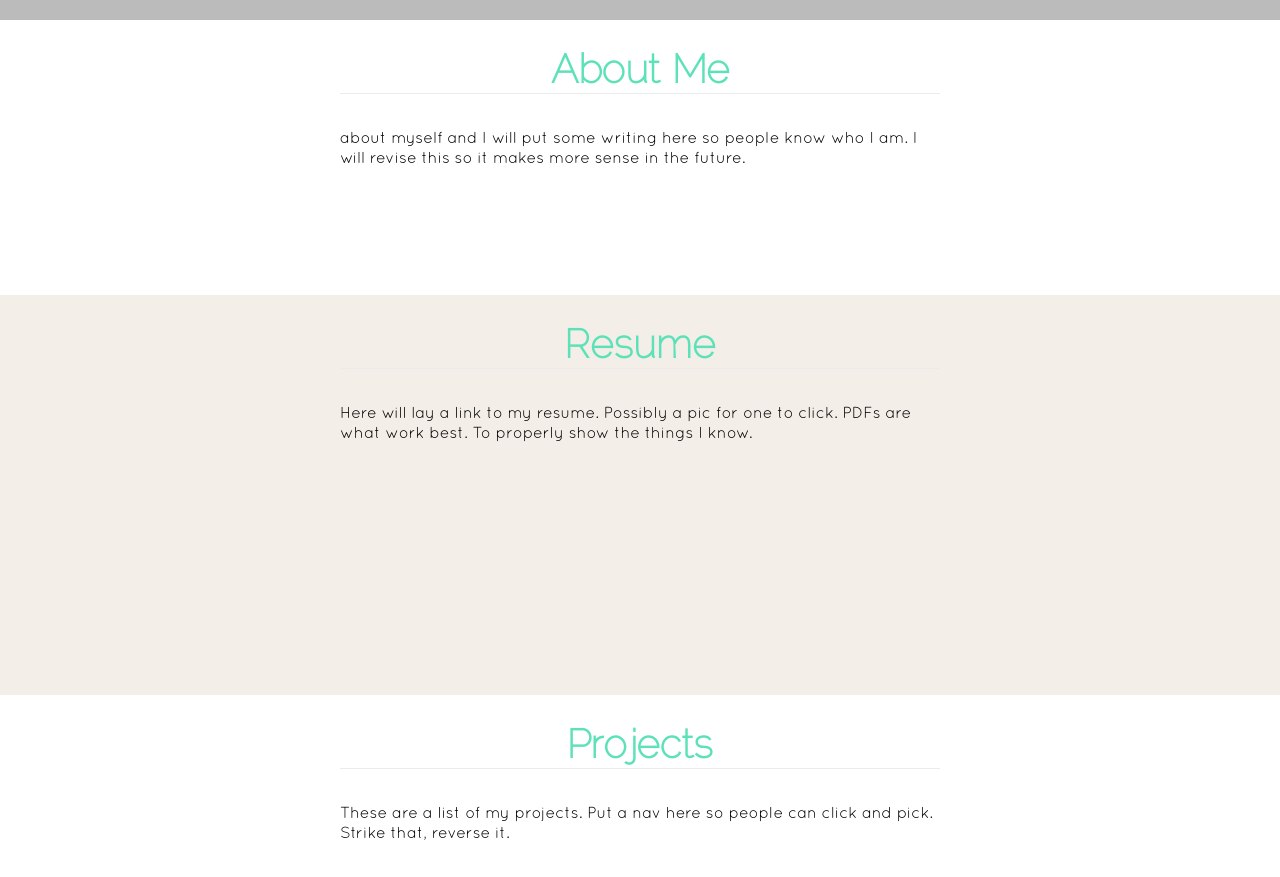
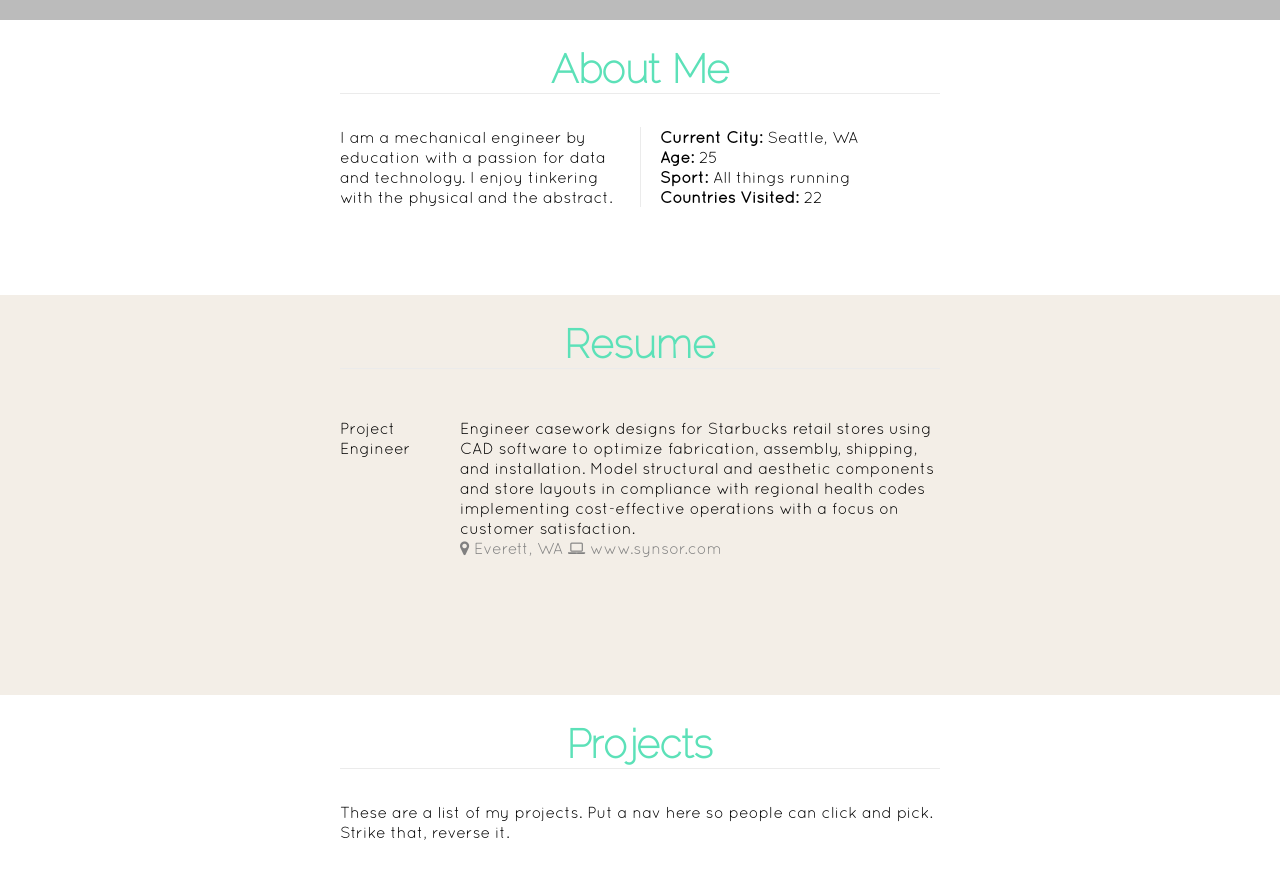
Before and after one commit to lbergam/laurenbergam, a plain HTML site: page index.html in a window 1280 px wide. Shown: the part 780-1657 px from the top of the page. Drawn offline with Linux system fonts and the light colour scheme; grey boxes are pictures that could not be loaded.

Commit message:
About me section, beginning of resume section

```diff
--- a/index.html
+++ b/index.html
@@ -1,21 +1,22 @@
 <!DOCTYPE html>
-
 
 
 <html lang="en">
 
-<!--Header-->
+<!--Header Tab-->
   <head>
       <meta charset="utf-8" />
       <title>Lauren Bergam</title>
       <link rel="icon" href="/image/favicon.ico" type="image/gif" sizes="16x16">
       <link rel="stylesheet" type="text/css" href="StyleSheet.css">
+      <meta name="viewport" content="width=device-width, initial-scale=1">
+      <link rel="stylesheet" href="https://cdnjs.cloudflare.com/ajax/libs/font-awesome/4.7.0/css/font-awesome.min.css">
   </head>
 
 <!--Body-->
   <body>
 
-      <!--Menu Bar-->
+<!--Menu Bar-->
     <div class="navbar">
      <a href="#home">HOME</a>
      <a href="#portfolio">PORTFOLIO</a>
@@ -23,27 +24,46 @@
      <a href="#contact">CONTACT</a>
     </div>
 
-
+<!--Background Image-->
      <div class="jumbotron">
          <div id="hcontainer" >
-            <h1>LAUREN BERGAM</h1>
+            <h1>LAUREN <br> BERGAM</h1>
          </div>
      </div>
 
+<!--Body Sectons-->
      <div class="acontainer">
          <div class="content">
              <h2>About Me</h2>
-             <p> about myself and I will put some writing here
-             so people know who I am. I will revise this so it makes more sense
-             in the future. </p>
+             <p class="twocolumn">I am a mechanical engineer by education with a passion for
+                 data and technology. I enjoy tinkering with the physical and the abstract.
+                 <br><b>Current City:</b> Seattle, WA
+                 <br><b>Age:</b> 25
+                 <br><b>Sport:</b> All things running
+                 <br><b>Countries Visited:</b> 22
+             </p>
          </div>
      </div>
 
      <div class="bcontainer">
          <div class="content">
              <h2>Resume</h2>
-             <p>Here will lay a link to my resume. Possibly a pic for one to click.
-             PDFs are what work best. To properly show the things I know.</p>
+             <div class="firstcontent">
+                 <p>Project Engineer</p>
+             </div>
+             <div class="secondcontent">
+                 <p>Engineer casework designs for Starbucks retail
+                 stores using CAD software to optimize fabrication, assembly, shipping,
+                 and installation. Model structural and aesthetic components and store
+                 layouts in compliance with regional health codes implementing cost-effective
+                 operations with a focus on customer satisfaction.
+                 <br>
+                  <span class="resumelinks">
+                     <i class="fa fa-map-marker" style="font-size:16px;color: #808080"></i> Everett, WA
+                     <i class="fa fa-laptop" style="font-size:16px;color: #808080"></i> <a href="http://synsor.com/">www.synsor.com</a>
+                 </span>
+                 </p>
+             </div>
          </div>
      </div>
 
```
